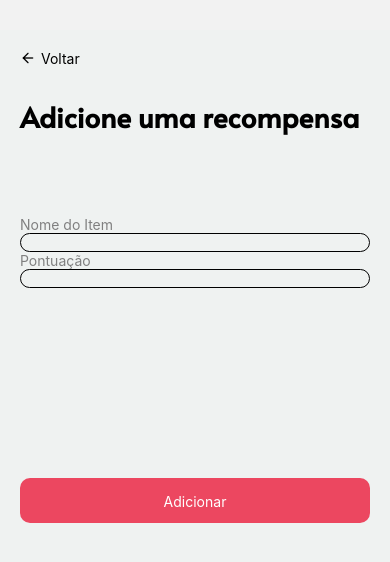
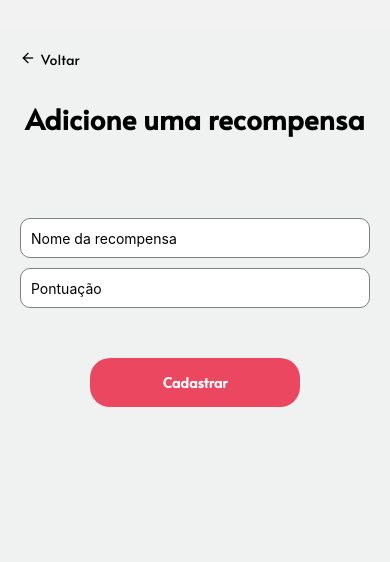
Before and after one commit to ThalisAntunesDaSilva/IndicaMais-app, a React Native app: screen /RewardAdd in a window 390 px wide. Shown: the top 562 px of the page. Built offline with nearby package versions, Linux system fonts and the light colour scheme.

Commit message:
feat: add bussiness role

```diff
--- a/src/pages/Indication/index.js
+++ b/src/pages/Indication/index.js
@@ -43,7 +43,7 @@ await api.post('indicates',{
         <Text style={styles.title}>Indique uma pessoa</Text>
       </View>
       {/* Logos */}
-      <View style={styles.logosContainer}>
+      {/* <View style={styles.logosContainer}>
         <TouchableOpacity style={styles.indiqueButton}>
           <Text style={styles.indiqueButtonText}>Indique um contato do Facebook</Text>
           <Image source={facebook} />
@@ -53,7 +53,7 @@ await api.post('indicates',{
           <Image source={gmail} />
         </TouchableOpacity>
         <Text style={styles.titleFormulario}>Ou preencha o formulário</Text>
-      </View>
+      </View> */}
 
       {/* Form */}
       <View style={styles.form}>
--- a/src/pages/Indications/index.js
+++ b/src/pages/Indications/index.js
@@ -8,9 +8,22 @@ import { useContextProvider } from "../../context/AuthContext";
 const IndicationsList = ({ navigation }) => {
   const [isSearchFocused, setSearchFocused] = useState(false);
   const [indications, setIndications] = useState([]);
-  const {token} = useContextProvider()
+  const { isAdmin ,token} = useContextProvider()
 
-  useEffect(() => {
+  // async function handleDelete(id){
+
+  //   try{
+  //   const response = await api.delete(`users/${id}`, {
+  //     headers: {
+  //       Authorization: `Bearer ${token}`,
+  //     },
+  //   });
+  //   console.log(response.data);
+
+  // } catch (error) {
+  //   console.error("Error delete indications:", error);
+  // }
+  // }
 
   async function fetchIndications() {
     try {
@@ -28,8 +41,10 @@ const IndicationsList = ({ navigation }) => {
     }
   }
 
+
+  useEffect(() => {
     fetchIndications();
-  }, []);
+  }, [indications]);
 
 
   const onFocusSearch = () => {
@@ -47,11 +62,12 @@ const IndicationsList = ({ navigation }) => {
           <Feather name="arrow-left" size={16} color="black" />
           <Text style={styles.backText}>Voltar</Text>
         </TouchableOpacity>
-        <Text style={styles.title}> Indicações (Teste)</Text>
+        <Text style={styles.title}> Indicações</Text>
       </View>
 
       <View style={styles.content}>
-        <View style={styles.searchBar}>
+
+        {/* <View style={styles.searchBar}>
           {!isSearchFocused && (
             <Feather name="search" size={16} color="gray" style={styles.searchIcon} />
           )}
@@ -59,10 +75,9 @@ const IndicationsList = ({ navigation }) => {
             style={styles.searchInput}
             onFocus={onFocusSearch}
           />
-        </View>
+        </View> */}
 
         <View style={styles.sectionContainer}>
-          <Text style={styles.sectionTitle}>Indicações</Text>
 
           <FlatList
             data={indications}
@@ -72,6 +87,17 @@ const IndicationsList = ({ navigation }) => {
                 <Text style={styles.title}>{item.name}</Text>
                 <Text style={styles.date}>Email: {item.email}</Text>
                 <Text style={styles.status}>Status: {item.indicationStatus}</Text>
+
+                {/* {isAdmin && (
+        <TouchableOpacity>
+          <Feather
+            name="trash"
+            size={30}
+            color="#000000"
+            onPress={() => handleDelete(item.id)}
+          />
+        </TouchableOpacity>
+      )} */}
               </View>
             )}
           />
--- a/src/pages/Indications/styles.js
+++ b/src/pages/Indications/styles.js
@@ -26,11 +26,13 @@ export default StyleSheet.create({
   },
   backText: {
     marginLeft: 8,
+    fontFamily: 'Alata-Regular'
   },
   title: {
     fontSize: 18,
     fontWeight: 'bold',
     marginLeft: 'auto',
+    fontFamily: 'Alata-Regular'
   },
   content: {
     flex: 1,
@@ -75,13 +77,16 @@ export default StyleSheet.create({
   title: {
     fontSize: 24,
     marginBottom: 4,
+    fontFamily: 'Alata-Regular',
   },
   date: {
     fontSize: 16,
     color: 'gray',
     marginBottom: 4,
+    fontFamily: 'Alata-Regular',
   },
   status: {
     fontSize: 16,
+    fontFamily: 'Alata-Regular',
   },
 });
--- a/src/pages/LoginScreen/index.js
+++ b/src/pages/LoginScreen/index.js
@@ -25,10 +25,18 @@ export default function LoginScreen({ navigation }) {
     setPasswordVisible(!passwordVisible);
   };
 
+
   const toggleModalSucess = () => {
-    setModalVisible(!modalVisible);
-    navigation.navigate("Home");
-  };
+
+    if (loginStatus === 'success') {
+      setModalVisible(!modalVisible);
+  navigation.navigate('Home');
+    } else if (loginStatus === 'failed') {
+      setModalVisible(!modalVisible);
+    }
+
+
+};
 
   const onChangeEmailHandler = (email) => {
     setEmail(email);
@@ -130,8 +138,8 @@ export default function LoginScreen({ navigation }) {
             ) : (
               <Text>Login falhou. Tente novamente.</Text>
             )}
-            <TouchableOpacity onPress={toggleModalSucess}>
-              <Text>Fechar</Text>
+               <TouchableOpacity style={styles.buttonCloseModalLogin} onPress={toggleModalSucess}>
+              <Text style={styles.buttonTextCloseModalLogin}>Fechar</Text>
             </TouchableOpacity>
           </View>
         </View>
--- a/src/pages/LoginScreen/styles.js
+++ b/src/pages/LoginScreen/styles.js
@@ -127,5 +127,22 @@ export default StyleSheet.create({
     shadowOffset: {
       width: 0,
       height: 2,
-    },}
+    },},
+    buttonCloseModalLogin:{
+      marginTop: 20,
+      fontFamily: 'Alata-Regular',
+      backgroundColor: '#EC4760',
+      width: 90,
+      height: 30,
+    borderRadius: '50%',
+    display: 'flex',
+    flexDirection: 'row',
+    justifyContent: 'center',
+    alignItems: 'center',
+
+    },
+    buttonTextCloseModalLogin:{
+      fontWeight: 'bold',
+      color: 'white',
+    },
 });
--- a/src/pages/RewardAdd/index.js
+++ b/src/pages/RewardAdd/index.js
@@ -49,6 +49,7 @@ export default function AddReward({ navigation }) {
       );
 
       console.log(response.data);
+      navigation.navigate("Rewards")
     } catch (err) {
       console.error(err);
     }
@@ -70,29 +71,39 @@ export default function AddReward({ navigation }) {
         <View style={styles.firstContainer}>
           <Text style={styles.title}>Adicione uma recompensa</Text>
         </View>
+
       </View>
+
+
+
+
       <View style={styles.form}>
-        <Text style={styles.label}>Nome do Item</Text>
-        <View style={styles.inputContainer}>
-          <TextInput style={styles.input} onChangeText={onChangeNameHandler} />
-        </View>
-        <Text style={styles.label}>Pontuação</Text>
-        <View style={styles.inputContainer}>
+
+
+        <TextInput
+          style={styles.input}
+          placeholder="Nome da recompensa"
+          onChangeText={onChangeNameHandler}
+
+        />
+
+
+
           <TextInput
             style={styles.input}
+            placeholder="Pontuação"
             onChangeText={onChangePontosHandler}
-            keyboardType="numeric"
+
           />
-        </View>
-        <View style={styles.addImage}>
-          <TouchableOpacity
-            style={styles.addImageButton}
-            onPress={() => postRewards()}
-          >
-            <Text style={styles.buttonText}>Adicionar</Text>
-          </TouchableOpacity>
-        </View>
+
+
+
+        <TouchableOpacity style={styles.loginButton} onPress={postRewards}>
+          <Text style={styles.loginButtonText}>Cadastrar</Text>
+        </TouchableOpacity>
       </View>
+
+
     </View>
   );
 }
--- a/src/pages/RewardAdd/styles.js
+++ b/src/pages/RewardAdd/styles.js
@@ -17,7 +17,7 @@ const styles = StyleSheet.create({
     },
     backText: {
         marginLeft: 5,
-        // fontFamily: 'Alata-Regular'
+         fontFamily: 'Alata-Regular'
     },
     topContainer: {
         flexDirection: 'row',
@@ -26,7 +26,10 @@ const styles = StyleSheet.create({
       },
       firstContainer: {
         flex: 10,
-        justifyContent: 'flex-start',
+        display: 'flex',
+        flexDirection: 'column',
+        alignItems: 'center',
+        justifyContent: 'center',
       },
       inputContainer: {
         borderWidth: 1,
@@ -35,22 +38,51 @@ const styles = StyleSheet.create({
         paddingHorizontal: 10,
       },
       input: {
-        color: 'gray',
+        width: '100%',
+        height: 40,
+        borderColor: 'gray',
+        borderWidth: 1,
+        marginBottom: 10,
+        paddingHorizontal: 10,
+        backgroundColor: 'white',
+        borderRadius: 10,
       },
       title: {
         paddingTop: 20,
         fontSize: 28,
         fontWeight: 'bold',
         fontFamily: 'Alata-Regular',
+
       },
       form: {
         marginTop: 40,
+        display: 'flex',
+        flexDirection: 'column',
+        justifyContent: 'center',
+   alignItems: 'center',
       },
       label: {
         alignItems: 'center',
         justifyContent: 'center',
         color: 'gray',
       },
+      loginButton: {
+        marginTop: 40,
+        width: '60%',
+        paddingVertical: 15,
+        paddingHorizontal: 30,
+        backgroundColor: '#EC4760',
+        borderRadius: 20,
+        alignItems: 'center',
+        justifyContent: 'center',
+      },
+
+      loginButtonText: {
+        fontFamily: 'Alata-Regular',
+        fontWeight: 'bold',
+        color: 'white',
+      },
+
       addButton: {
         borderRadius: 50,
         width: 40,
--- a/src/pages/Rewards/styles.js
+++ b/src/pages/Rewards/styles.js
@@ -28,6 +28,9 @@ const styles = StyleSheet.create({
     borderWidth: 1,
     marginHorizontal: 16,
     borderColor: "#FFFFFF",
+    display: "flex",
+    flexDirection: "row",
+    justifyContent: 'space-around',
     firstItem: {
       borderTopWidth: 0, // Remova a borda superior do primeiro item
       marginTop: 0, // Remova a margem superior do primeiro item
```
Also changed, not shown: src/pages/Rewards/index.js (+35 -23 lines). Lines whose indentation alone changed are shown as unchanged.
